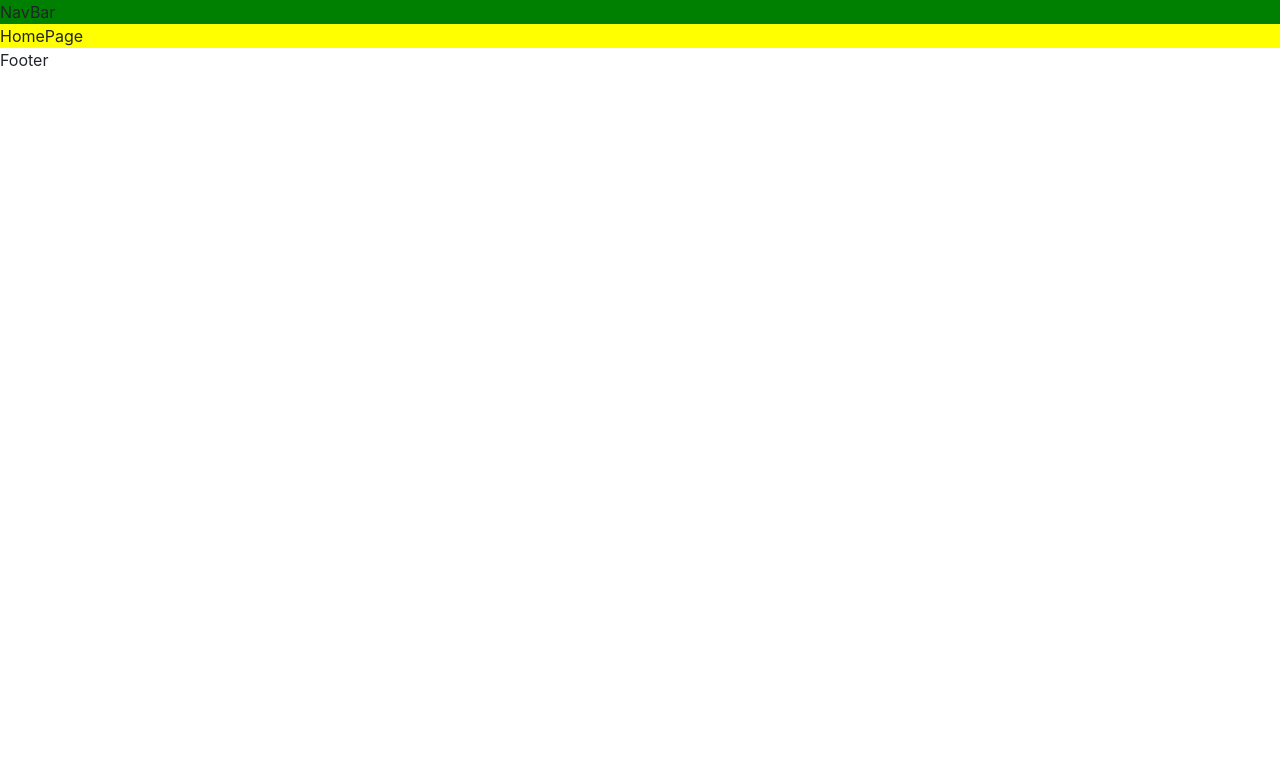
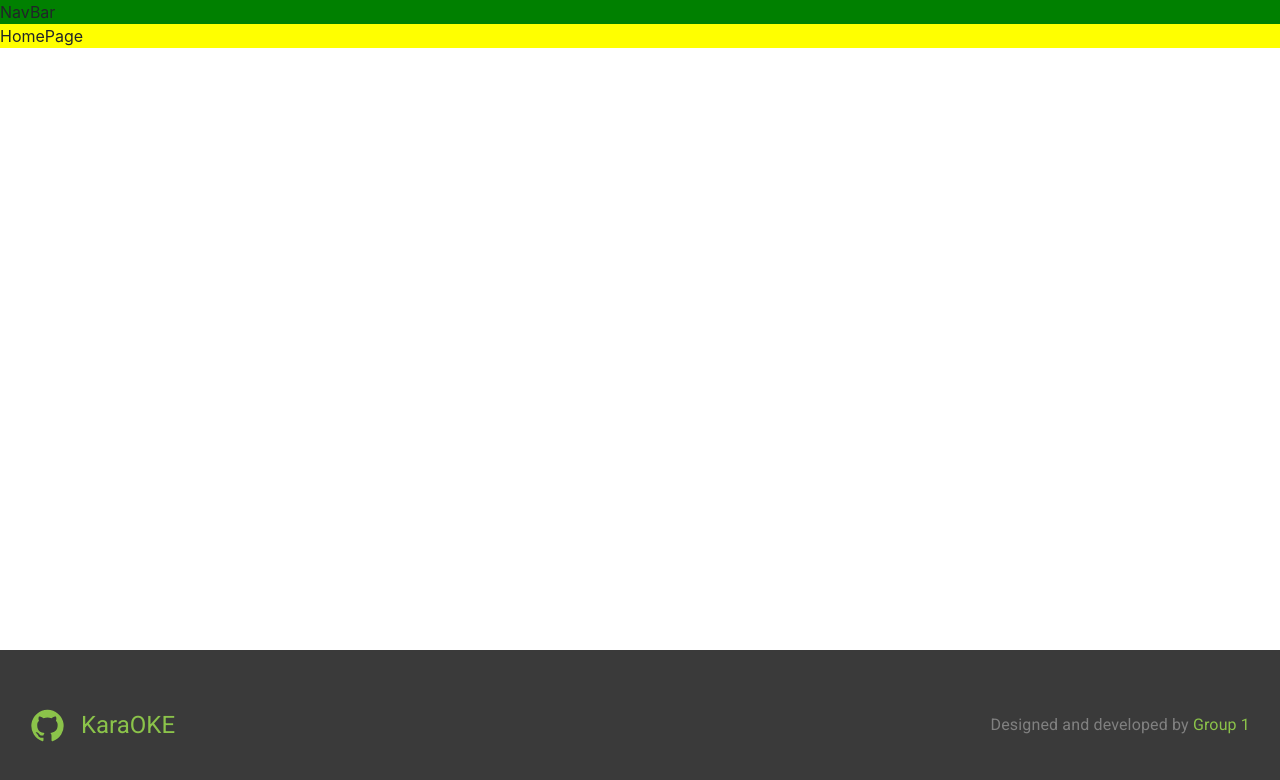
Before and after one commit to Josue-Zenteno/KaraOKE, a React (Vite) app: page / in a window 1280 px wide. Shown: the top 780 px of the page. Built offline with nearby package versions, Linux system fonts and the light colour scheme.

Commit message:
Footer.tsx v2.0.0
Footer Component completed

```diff
--- a/src/components/Footer/Footer.tsx
+++ b/src/components/Footer/Footer.tsx
@@ -1,3 +1,36 @@
+import { Button, Grid, Link, Typography } from "@mui/material";
+import GitHubIcon from "@mui/icons-material/GitHub";
+import ProjectData from "../../utils/ProjectData";
+import "./Footer.scss";
+
 export default function Footer() {
-  return <div className='Footer'>Footer</div>;
+  return (
+    <div className='footer'>
+      {/* Footer Left Side */}
+      <div>
+        <Grid container spacing={2} alignItems='center'>
+          <Grid item xs>
+            <GitHubIcon color='primary' fontSize='large' />
+          </Grid>
+          <Grid item xs>
+            <Typography variant='h5'>
+              <Link href={ProjectData.ProjectRepository} target='_blank' rel='noreferrer' underline='none' color='primary'>
+                {ProjectData.ProjectName}
+              </Link>
+            </Typography>
+          </Grid>
+        </Grid>
+      </div>
+
+      {/* Footer Right Side */}
+      <div>
+        <Typography fontSize='medium' color='GrayText'>
+          {`Designed and developed by `}
+          <Link href='/about' underline='none' color='primary'>
+            {ProjectData.TeamName}
+          </Link>
+        </Typography>
+      </div>
+    </div>
+  );
 }
```
